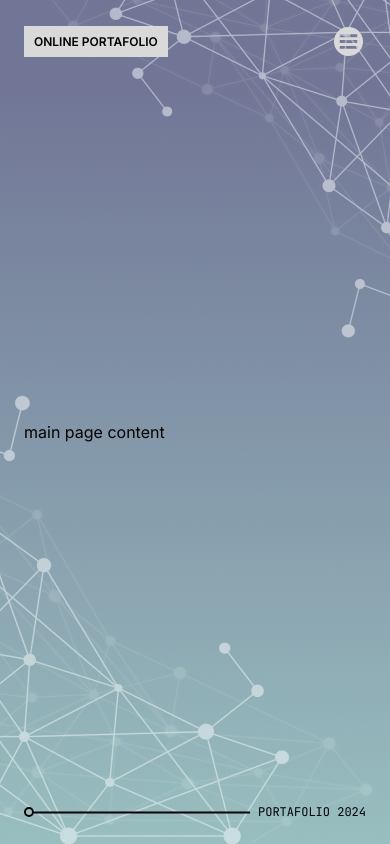
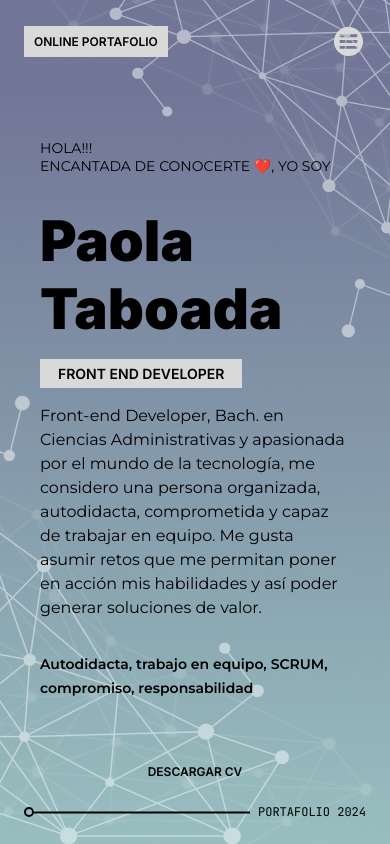
Before and after one commit to paolataboada/portfolio-paolataboada, a Next.js app: page / in a window 390 px wide. Built offline with nearby package versions, Linux system fonts and the light colour scheme.

Commit message:
add home page in mobile version

```diff
--- a/src/app/page.module.css
+++ b/src/app/page.module.css
@@ -1,4 +1,58 @@
 .main {
     overflow: auto;
-	padding: 1.5rem;
+	padding: 2.5rem;
+    padding-bottom: 0;
+    flex-grow: 1;
+
+    display: flex;
+    flex-direction: column;
 }
+
+.main__greeting {
+    font-size: 14px;
+    padding: 1rem 0;
+}
+
+.main__name {
+    font-size: 3.5rem;
+    font-weight: 900;
+    padding: 1rem 0;
+}
+
+.main__tag {
+    background-color: #D9D9D9;
+    width: fit-content;
+    font-weight: 600;
+    font-size: 14px;
+    padding: 6px 18px;
+}
+
+.main__presentation {
+    padding: 1rem 0;
+    line-height: 1.5rem;
+}
+
+.main__presentation,
+.main__keywords {
+    padding: 1rem 0;
+    line-height: 1.5rem;
+}
+
+.main__keywords {
+    font-size: 14px;
+    font-weight: 600;
+}
+
+.main__wrapper_download {
+    padding-top: 1rem;
+    margin-top: auto;
+    text-align: center;
+}
+
+.main__btn_download {
+    background-color: transparent;
+    border: none;
+    font-size: 12px;
+    font-weight: 600;
+    cursor: pointer;
+}
--- a/src/app/page.tsx
+++ b/src/app/page.tsx
@@ -1,5 +1,41 @@
+import { Inter, Montserrat } from "next/font/google";
 import styles from "./page.module.css";
 
+const montserrat = Montserrat({ subsets: ["latin"] });
+const inter = Inter({ subsets: ["latin"] });
+
 export default function Home() {
-	return <main className={styles.main}>main page content</main>;
+	return (
+		<main className={`${styles.main} ${montserrat.className}`}>
+			<div className={styles.main__greeting}>
+				<p>HOLA!!!</p>
+				<p>ENCANTADA DE CONOCERTE ❤️, YO SOY</p>
+			</div>
+			<div className={`${styles.main__name} ${inter.className}`}>
+				Paola Taboada
+			</div>
+			<div className={`${styles.main__tag}  ${inter.className}`}>
+				FRONT END DEVELOPER
+			</div>
+			<div className={styles.main__presentation}>
+				Front-end Developer, Bach. en Ciencias Administrativas y
+				apasionada por el mundo de la tecnología, me considero una
+				persona organizada, autodidacta, comprometida y capaz de
+				trabajar en equipo. Me gusta asumir retos que me permitan poner
+				en acción mis habilidades y así poder generar soluciones de
+				valor.
+			</div>
+			<div className={styles.main__keywords}>
+				Autodidacta, trabajo en equipo, SCRUM, compromiso,
+				responsabilidad
+			</div>
+			<div className={styles.main__wrapper_download}>
+				<button
+					className={`${styles.main__btn_download} ${inter.className}`}
+				>
+					DESCARGAR CV
+				</button>
+			</div>
+		</main>
+	);
 }
--- a/src/components/Footer/Footer.module.css
+++ b/src/components/Footer/Footer.module.css
@@ -4,7 +4,7 @@
     padding: 1.5rem;
 }
 
-.line__footer {
+.footer__line {
     flex-grow: 1;
 }
 
--- a/src/components/Footer/index.tsx
+++ b/src/components/Footer/index.tsx
@@ -17,10 +17,10 @@ const Footer = () => {
 			<Image
 				src="/line__footer.svg"
 				alt="Línea"
-				width={200}
+				width={150}
 				height={5}
 				priority
-				className={styles.line__footer}
+				className={styles.footer__line}
 			/>
 			<span
 				className={`${styles.footer__text} ${jetbrains_mono.className}`}
```
